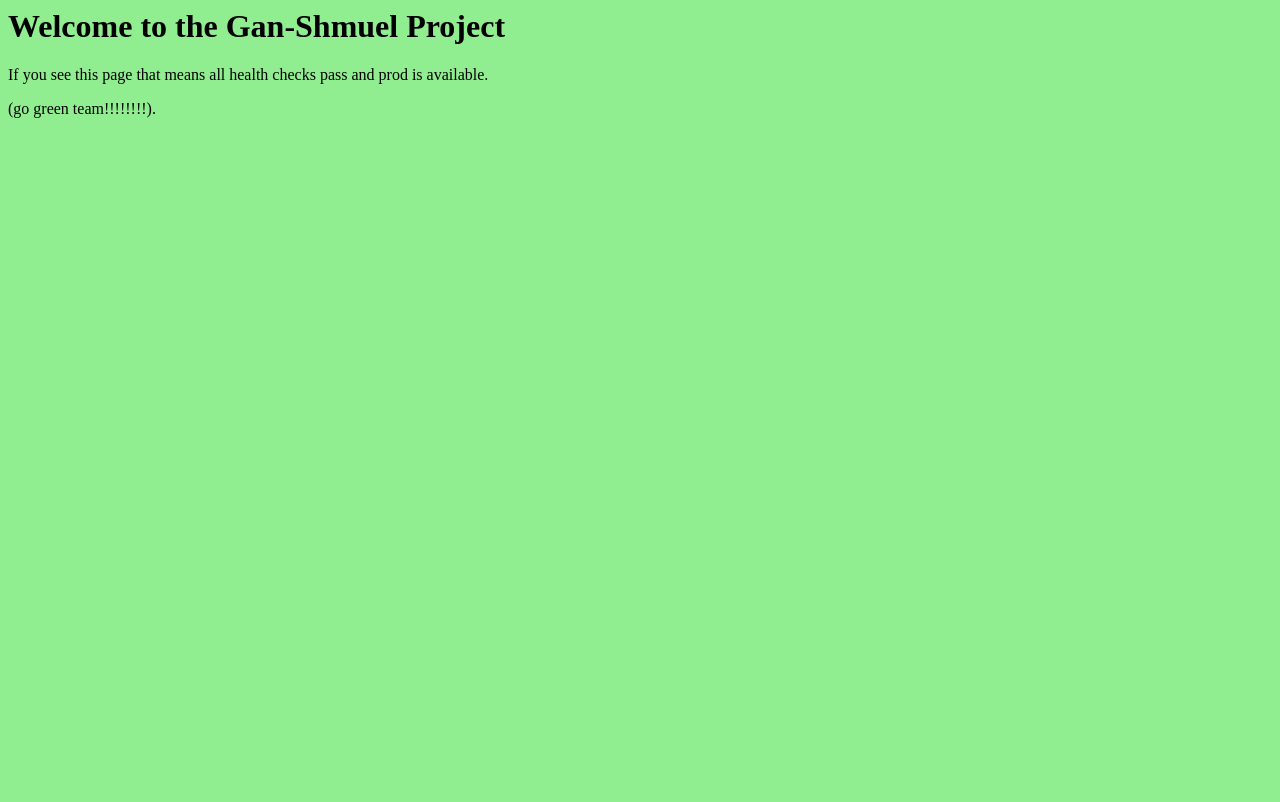
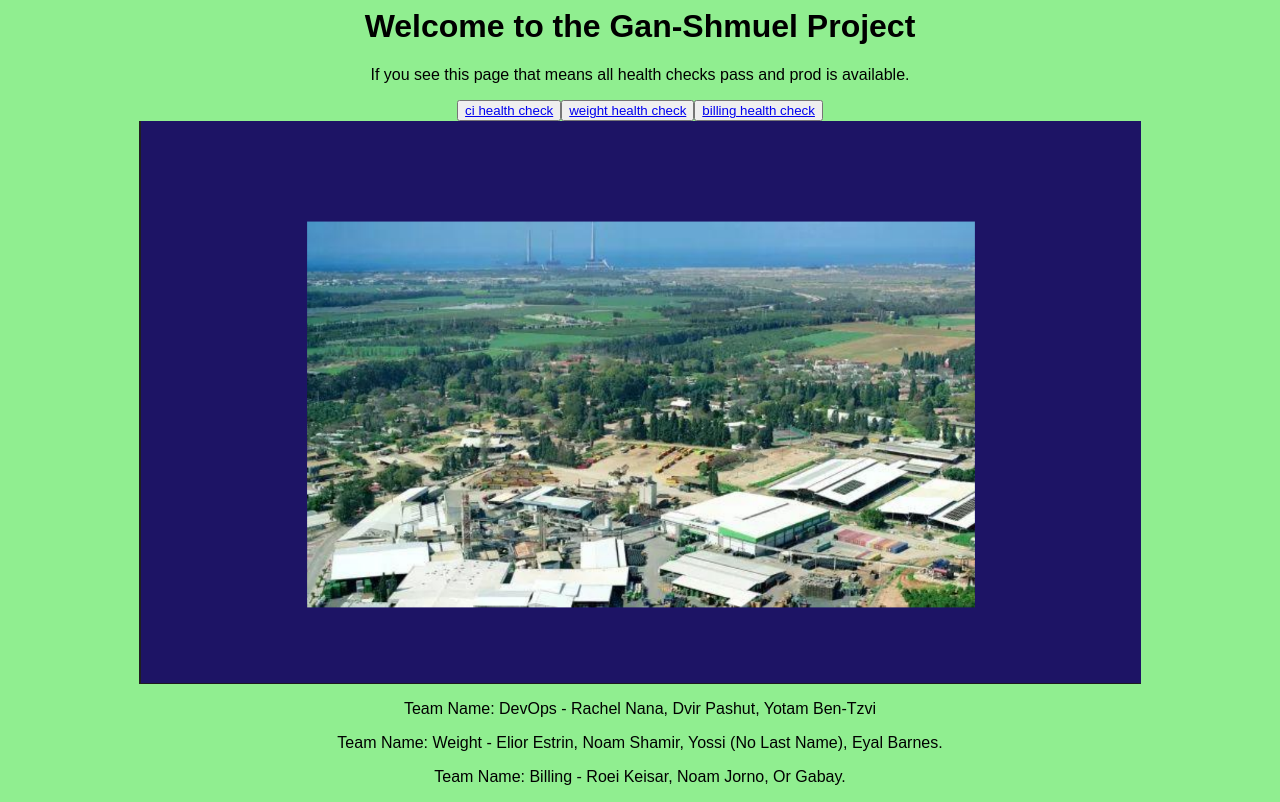
Before and after one commit to RachelNaane/gan-shmuel-green, a Flask app: template devops/ci-continer/templates/index.html in a window 1280 px wide. Before the commit the page ends 118 px from the top, so only its background shows below. Run offline with Flask 2, Linux system fonts and the light colour scheme; the template is opened without the code that fills it, so the values that code supplies are empty.

Commit message:
fixed home page

```diff
--- a/devops/ci-continer/templates/index.html
+++ b/devops/ci-continer/templates/index.html
@@ -1,15 +1,37 @@
- <html>
+<html>
 <head>
   <title>Welcome to the Gan-Shmuel Project</title>
   <style>
     body {
       background-color: lightgreen;
+      font-family: 'Arial', sans-serif;
+    }
+    .button-container {
+      display: flex;
+      flex-flow: row wrap;
+      justify-content: center;
+    }
+    .text-center {
+      text-align: center;
     }
   </style>
 </head>
 <body>
-  <h1>Welcome to the Gan-Shmuel Project</h1>
-  <p>If you see this page that means all health checks pass and prod is available.</p>
-  <p>(go green team!!!!!!!!).</p>
+  <h1 class="text-center">Welcome to the Gan-Shmuel Project</h1>
+  <p class="text-center">If you see this page that means all health checks pass and prod is available.</p>
+  <div class="button-container">
+    <button><a href="3.9.66.97:8085/health">ci health check</a></button>
+    <button><a href="3.9.66.97:8081/health">weight health check</a></button>
+    <button><a href="3.9.66.97:8083/health">billing health check</a></button>
+  </div>
+  <div style="text-align:center">
+    <img src="gan-shmuel-photo.png" alt="random picture">
+  </div>
+  <div>
+  <div style="text-align:center">
+    <p>Team Name: DevOps - Rachel Nana, Dvir Pashut, Yotam Ben-Tzvi</p>
+    <p>Team Name: Weight - Elior Estrin, Noam Shamir, Yossi (No Last Name), Eyal Barnes.</p>
+    <p>Team Name: Billing - Roei Keisar, Noam Jorno, Or Gabay.</p>
+  </div>
 </body>
 </html>
```
Also changed, not shown: devops/ci-continer/templates/gan-shmuel-photo.png (added).
